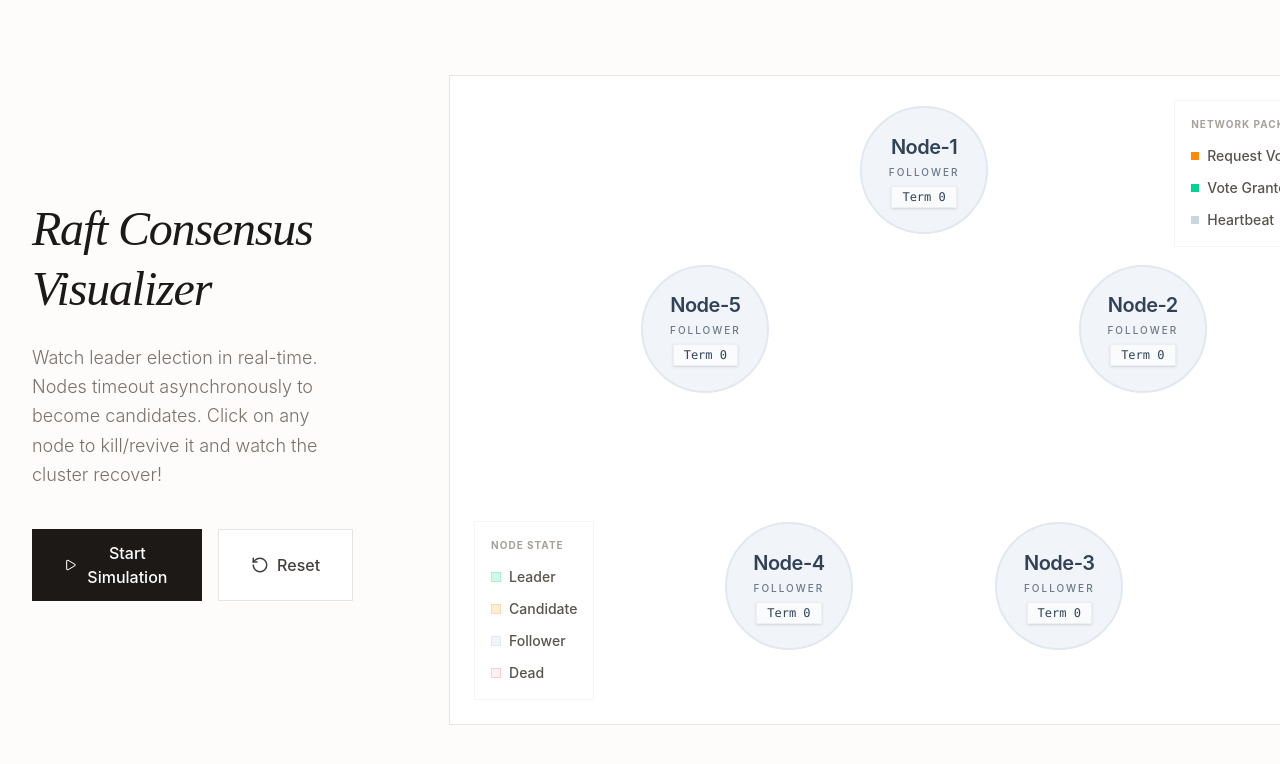
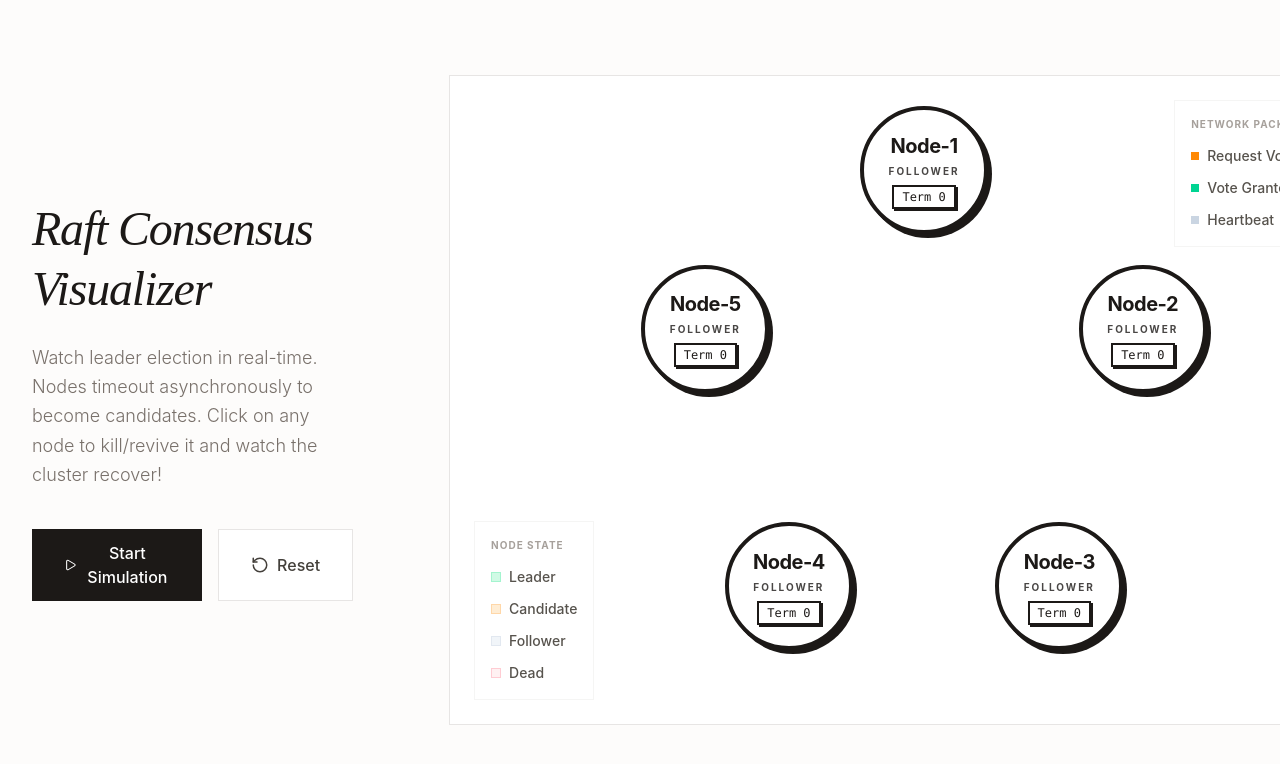
Before and after one commit to JyotimoyKashyap/system-design-labs, a React (Vite) app in the folder leader-election-web/: page / in a window 1280 px wide. Shown: the top 764 px of the page. Built offline with nearby package versions, Linux system fonts and the light colour scheme.

Commit message:
fix: ts implicit any parameter for raft visualizer

```diff
--- a/leader-election-web/src/components/ClusterView.tsx
+++ b/leader-election-web/src/components/ClusterView.tsx
@@ -14,7 +14,7 @@ export function ClusterView({ cluster, nodeStates, nodeTerms, nodeTimers, onKill
 
   // Positions for 5 nodes in a circle
   const radius = 230;
-  const positions = cluster.nodes.map((_, i: number) => {
+  const positions = cluster.nodes.map((_: any, i: number) => {
     const angle = (i * 2 * Math.PI) / cluster.nodes.length - Math.PI / 2;
     return {
       x: 450 + radius * Math.cos(angle),
@@ -62,14 +62,14 @@ export function ClusterView({ cluster, nodeStates, nodeTerms, nodeTimers, onKill
           const start = getPosition(msg.fromId);
           const end = getPosition(msg.toId);
 
-          let color = 'bg-slate-300'; // AppendEntries (Heartbeat)
-          if (msg.type === 'RequestVote') color = 'bg-orange-400';
-          if (msg.type === 'RequestVoteReply') color = (msg as any).voteGranted ? 'bg-emerald-400' : 'bg-rose-400';
+          let color = 'bg-stone-100'; // AppendEntries (Heartbeat)
+          if (msg.type === 'RequestVote') color = 'bg-orange-500';
+          if (msg.type === 'RequestVoteReply') color = (msg as any).voteGranted ? 'bg-emerald-400' : 'bg-rose-500';
 
           return (
             <motion.div
               key={id}
-              className={`absolute w-3.5 h-3.5 rounded-none shadow-sm z-10 ${color}`}
+              className={`absolute w-4 h-4 rounded-full border-2 border-stone-900 shadow-[2px_2px_0px_0px_rgba(28,25,23,1)] z-10 ${color}`}
               initial={{ x: start.x, y: start.y, opacity: 1, scale: 0.5 }}
               animate={{ x: end.x, y: end.y, opacity: 0, scale: 1.5 }}
               transition={{ duration: latency / 1000, ease: "linear" }}
--- a/leader-election-web/src/components/NodeComponent.tsx
+++ b/leader-election-web/src/components/NodeComponent.tsx
@@ -13,33 +13,33 @@ interface NodeProps {
 }
 
 export function NodeComponent({ id, state, term, timer, x, y, onKill, onRevive }: NodeProps) {
-  // Beautiful elegant pastel colors based on state
+  // Brutalist solid stark colors
   const themeColors: Record<NodeState, { bg: string, border: string, text: string, svg: string }> = {
-    FOLLOWER: { bg: 'bg-slate-100', border: 'border-slate-200', text: 'text-slate-700', svg: 'stroke-slate-300' },
-    CANDIDATE: { bg: 'bg-orange-100', border: 'border-orange-200', text: 'text-orange-800', svg: 'stroke-orange-300' },
-    LEADER: { bg: 'bg-emerald-100', border: 'border-emerald-200', text: 'text-emerald-800', svg: 'stroke-emerald-300' },
-    DEAD: { bg: 'bg-rose-50', border: 'border-rose-200', text: 'text-rose-800', svg: 'stroke-rose-200' },
+    FOLLOWER: { bg: 'bg-white', border: 'border-stone-900', text: 'text-stone-900', svg: 'stroke-stone-300' },
+    CANDIDATE: { bg: 'bg-orange-500', border: 'border-stone-900', text: 'text-stone-900', svg: 'stroke-stone-900' },
+    LEADER: { bg: 'bg-emerald-400', border: 'border-stone-900', text: 'text-stone-900', svg: 'stroke-stone-900' },
+    DEAD: { bg: 'bg-stone-800', border: 'border-stone-900', text: 'text-white', svg: 'stroke-stone-600' },
   };
 
   const theme = themeColors[state];
 
   return (
     <motion.div
-      className={`absolute w-32 h-32 rounded-full flex flex-col items-center justify-center font-medium border-2 cursor-pointer transition-colors duration-500 ${theme.bg} ${theme.border} ${theme.text}`}
+      className={`absolute w-32 h-32 rounded-full flex flex-col items-center justify-center font-medium border-4 shadow-[4px_4px_0px_0px_rgba(28,25,23,1)] cursor-pointer transition-colors duration-500 ${theme.bg} ${theme.border} ${theme.text}`}
       style={{ left: x, top: y, x: "-50%", y: "-50%" }}
       whileHover={{ scale: 1.05 }}
       whileTap={{ scale: 0.98 }}
       onClick={() => state === 'DEAD' ? onRevive(id) : onKill(id)}
       layout
     >
-      <span className="text-xl font-semibold tracking-tight">{id}</span>
-      <span className="text-[10px] font-medium opacity-70 uppercase tracking-[0.2em] mt-1">{state}</span>
-      <span className="text-xs font-mono mt-1.5 bg-white/60 px-2.5 py-0.5 rounded-none border border-black/5 shadow-sm">Term {term}</span>
+      <span className="text-xl font-bold tracking-tight">{id}</span>
+      <span className="text-[10px] font-bold opacity-80 uppercase tracking-[0.2em] mt-1">{state}</span>
+      <span className="text-xs font-mono mt-1.5 text-stone-900 bg-white px-2 py-0.5 rounded-none border-2 border-stone-900 shadow-[2px_2px_0px_0px_rgba(28,25,23,1)]">Term {term}</span>
 
       {/* Pulse effect for Leader */}
       {state === 'LEADER' && (
         <motion.div
-          className="absolute inset-0 rounded-full border-[3px] border-emerald-300/60"
+          className="absolute inset-0 rounded-full border-4 border-emerald-400"
           animate={{ scale: [1, 1.15, 1], opacity: [1, 0, 1] }}
           transition={{ duration: 1.5, repeat: Infinity, ease: "easeInOut" }}
         />
--- a/leader-election-web/tsconfig.app.json
+++ b/leader-election-web/tsconfig.app.json
@@ -22,6 +22,7 @@
     "noFallthroughCasesInSwitch": true,
 
     /* Path Aliases */
+    "ignoreDeprecations": "6.0",
     "baseUrl": ".",
     "paths": {
       "@/*": ["./src/*"]
```
